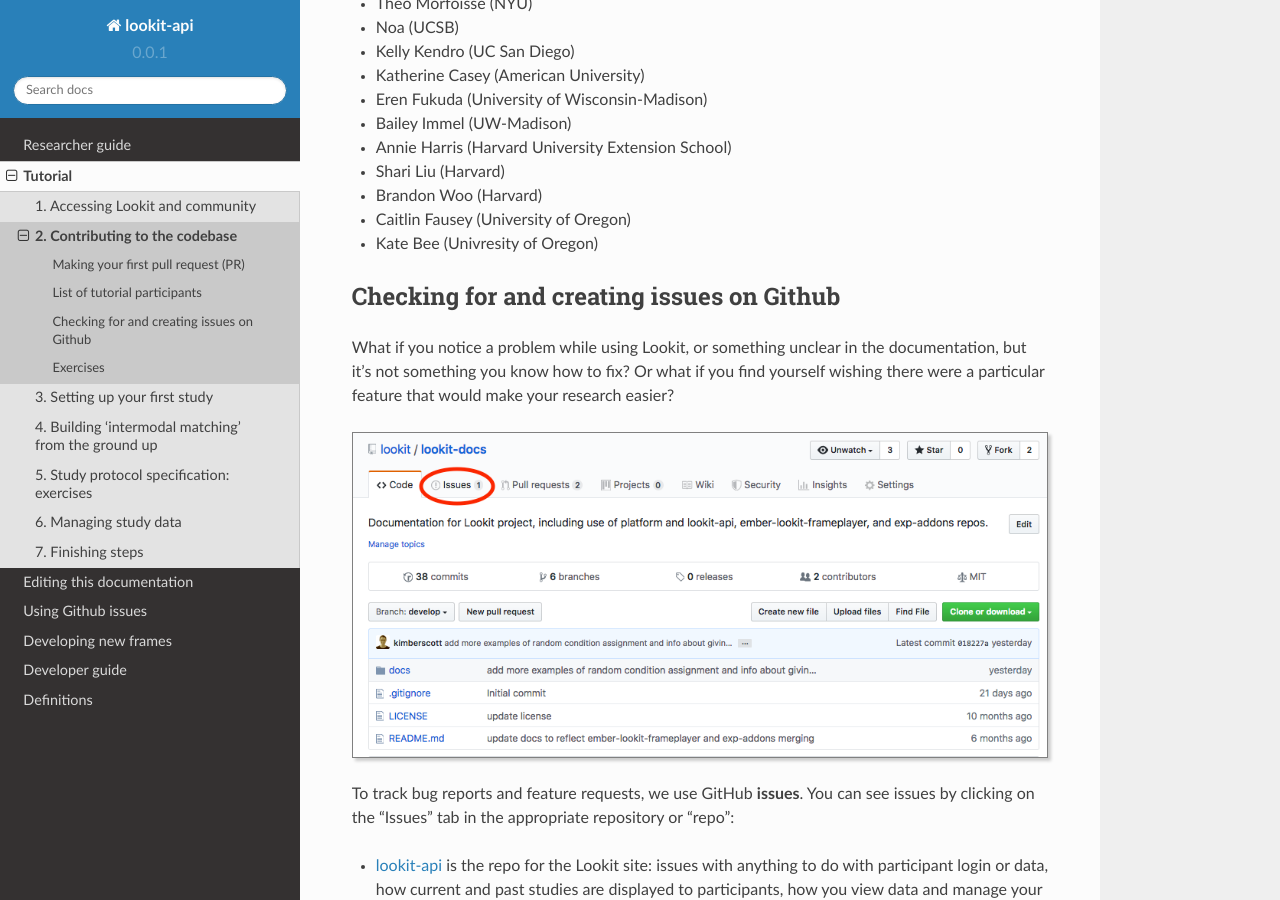
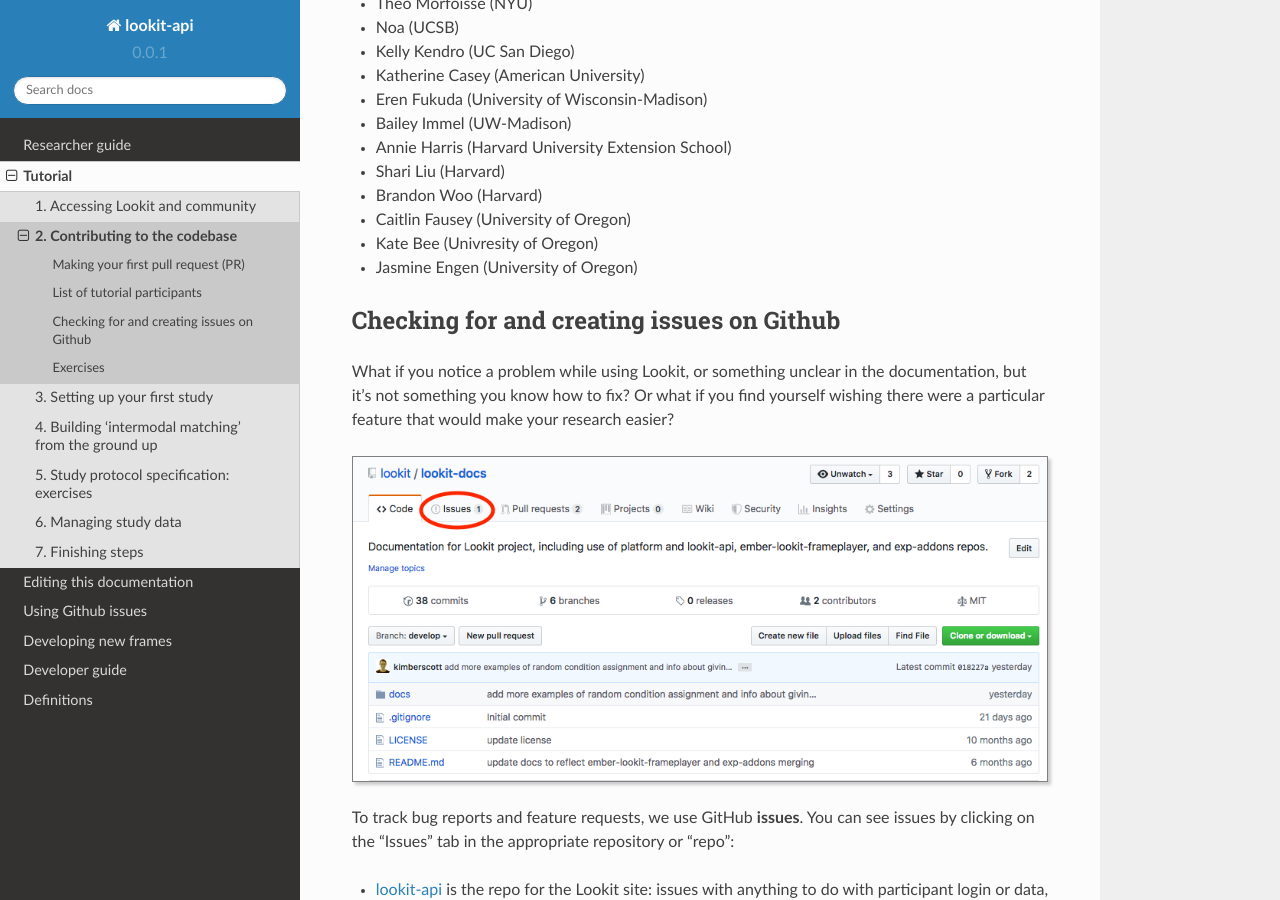
Before and after one commit to lookit/lookit-docs, a Sphinx documentation site: the page built from docs/source/tutorial-contributing.rst, in a window 1280 px wide and 900 px high, scrolled down 4333 px. Built offline with Sphinx 7.4.7 and the Read the Docs theme 2.0.0, drawn with Linux system fonts in a browser that asks for light colours.

Commit message:
Add tutorial participant to list

```diff
--- a/docs/source/tutorial-contributing.rst
+++ b/docs/source/tutorial-contributing.rst
@@ -97,7 +97,7 @@
 - Brandon Woo (Harvard)
 - Caitlin Fausey (University of Oregon)
 - Kate Bee (Univresity of Oregon)
-
+- Jasmine Engen (University of Oregon)
 .. _Github issues overview:
 
 Checking for and creating issues on Github
```
